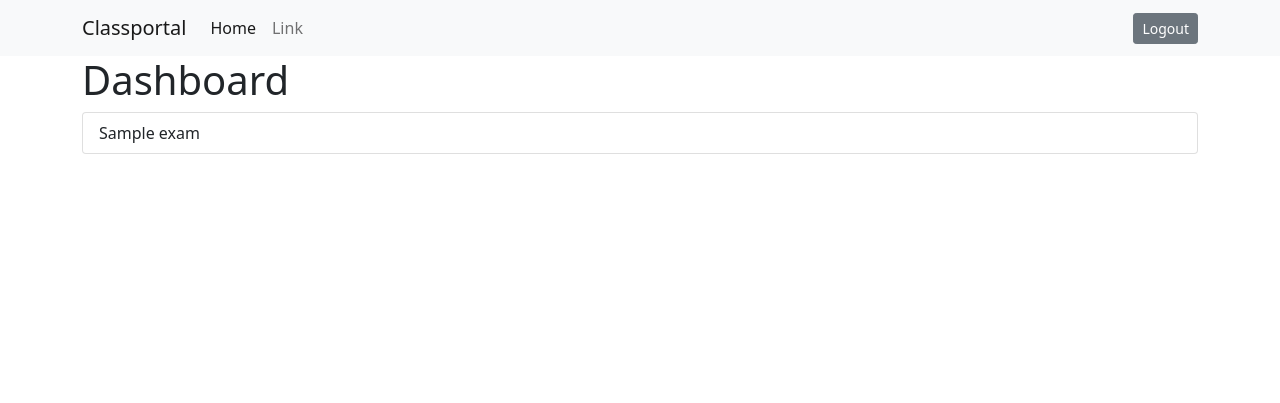
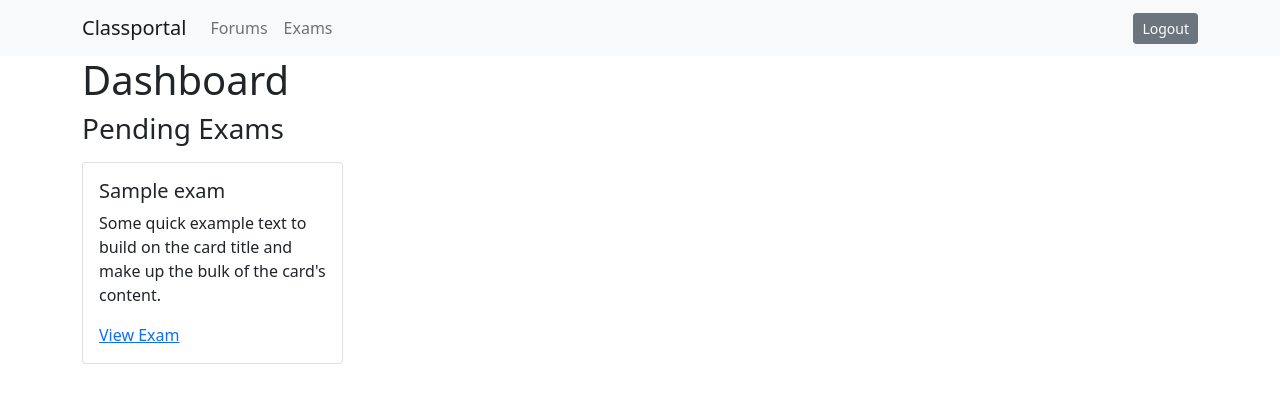
Before and after one commit to santoshkpatro/classportal, a Django app: page /exams/ in a window 1280 px wide. Shown: the top 403 px of the page. Run offline with Django 4.2, Linux system fonts and the light colour scheme; a user stored in the database is signed in; tables that the repository leaves empty hold one stand-in row (values such as "Sample post").

Commit message:
made some ui refactoring

```diff
--- a/exams/views.py
+++ b/exams/views.py
@@ -3,7 +3,7 @@ from django.urls import reverse
 from django.contrib.auth.decorators import login_required
 from django.contrib import messages
 from django.db.models import Sum
-from .models import Question, Response, Subject, Option
+from .models import Question, Response, Subject, Option, UserSubjectDetail
 
 
 @login_required(login_url='login')
@@ -13,6 +13,15 @@ def dashboard(request):
         'subjects': subjects
     }
     return render(request, 'exams/dashboard.html', context=context)
+
+
+@login_required(login_url='login')
+def start_exam(request, subject_id):
+    try:
+        existing_user_subject = UserSubjectDetail.objects.get(user=request.user, subject_id=subject_id)
+    except UserSubjectDetail.DoesNotExist:
+        messages.warning(request, 'No info found')
+        return redirect('exam_dashboard')
 
 
 
--- a/templates/exams/dashboard.html
+++ b/templates/exams/dashboard.html
@@ -8,10 +8,23 @@
 {% block main %}
 <div class="container">
     <h1>Dashboard</h1>
+    <h3>Pending Exams</h3>
     <div class="list-group">
-        {% for subject in subjects %}
-        <a href="{% url 'exam_subject_detail' subject_id=subject.id %}" class="list-group-item list-group-item-action">{{ subject.title }}</a>
-        {% endfor %}
+        <div class="row">
+            {% for subject in subjects %}
+            <div class="col-3 my-2">
+                <div class="card">
+                    <div class="card-body">
+                        <h5 class="card-title">{{ subject.title }}</h5>
+                        <p class="card-text">Some quick example text to build on the card title and make up the bulk of
+                            the
+                            card's content.</p>
+                        <a href="{% url 'exam_subject_detail' subject_id=subject.id %}" class="card-link">View Exam</a>
+                    </div>
+                </div>
+            </div>
+            {% endfor %}
+        </div>
     </div>
 </div>
 {% endblock main %}
--- a/templates/exams/question_detail.html
+++ b/templates/exams/question_detail.html
@@ -61,7 +61,7 @@
                         </ul>
                         <ul class="navbar-nav">
                             <button class="btn btn-primary mx-2" type="submit">Save and Next</button>
-                            <button class="btn btn-danger mx-2" type="submit">Submit</button>
+                            <a class="btn btn-danger mx-2" href="{% url 'exam_subject_score_detail' subject_id=subject.id %}" type="submit">Submit</a>
                         </ul>
                       </div>
                     </div>
--- a/templates/navbar.html
+++ b/templates/navbar.html
@@ -8,10 +8,10 @@
         <div class="collapse navbar-collapse" id="navbarSupportedContent">
             <ul class="navbar-nav me-auto mb-2 mb-lg-0">
                 <li class="nav-item">
-                    <a class="nav-link active" aria-current="page" href="#">Home</a>
+                    <a class="nav-link" aria-current="page" href="#">Forums</a>
                 </li>
                 <li class="nav-item">
-                    <a class="nav-link" href="#">Link</a>
+                    <a class="nav-link" href="{% url 'exam_dashboard' %}">Exams</a>
                 </li>
             </ul>
             <ul class="navbar-nav">
```
Also changed, not shown: templates/exams/subject_detail.html (+8 -2 lines), templates/exams/subject_score_detail.html (+9 -1 lines).
